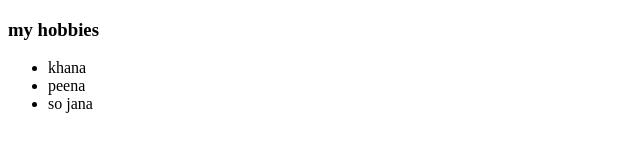
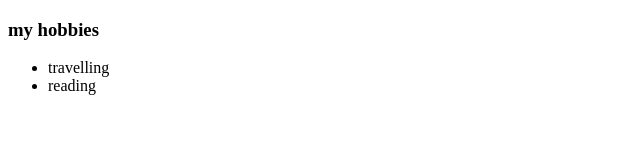
Before and after one commit to rahul-120/cv, a plain HTML site: page my hobbies.html in a window 1280 px wide. Shown: the whole page, without its empty margins (0-640 px from the left). Drawn offline with Linux system fonts and the light colour scheme.

Commit message:
Update my hobbies.html

```diff
--- a/my hobbies.html
+++ b/my hobbies.html
@@ -8,9 +8,8 @@
 <body>
     <h3>my hobbies</h3>
     <ul>
-        <li>khana</li>
-        <li>peena</li>
-        <li>so jana</li>
+        <li>travelling</li>
+        <li>reading</li>
     </ul>
 </body>
 </html>
```
